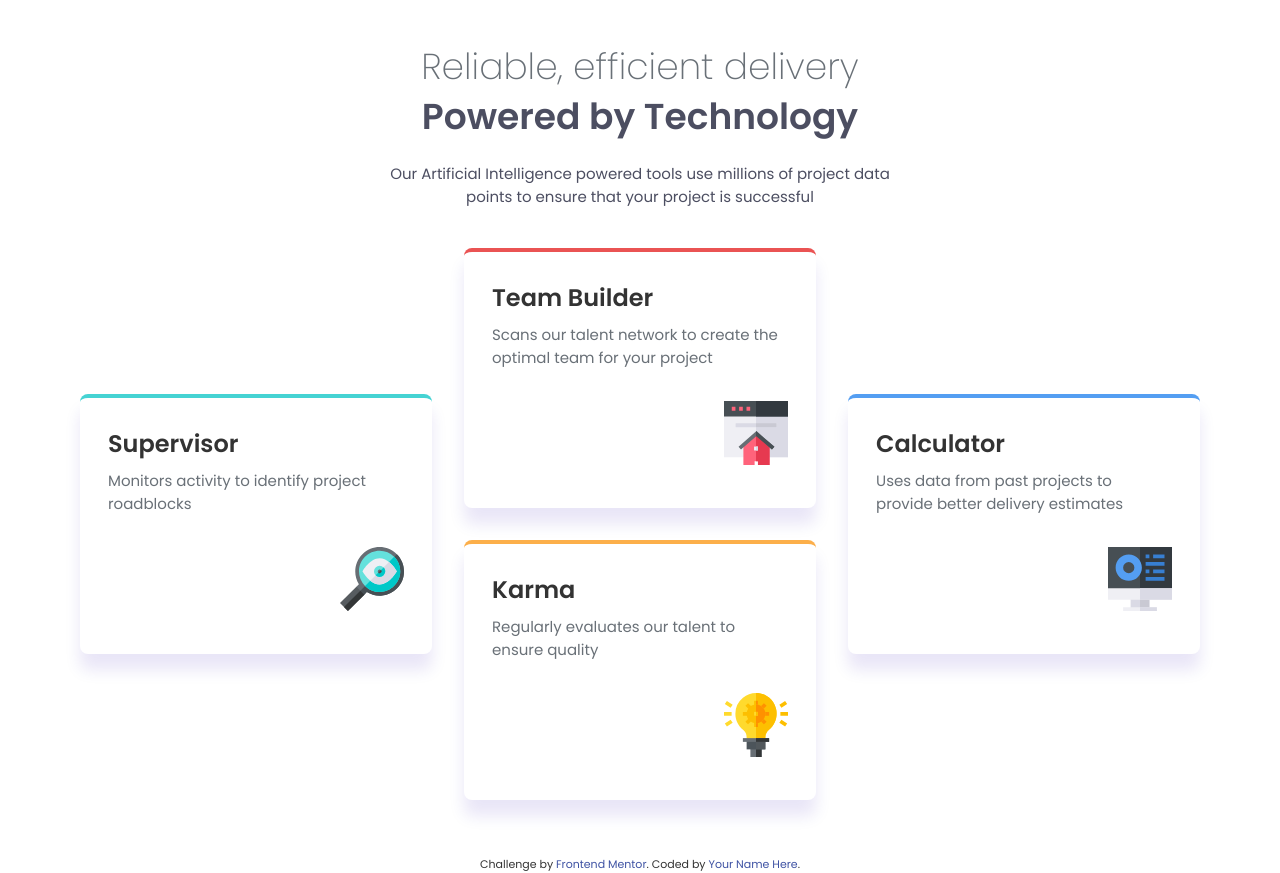
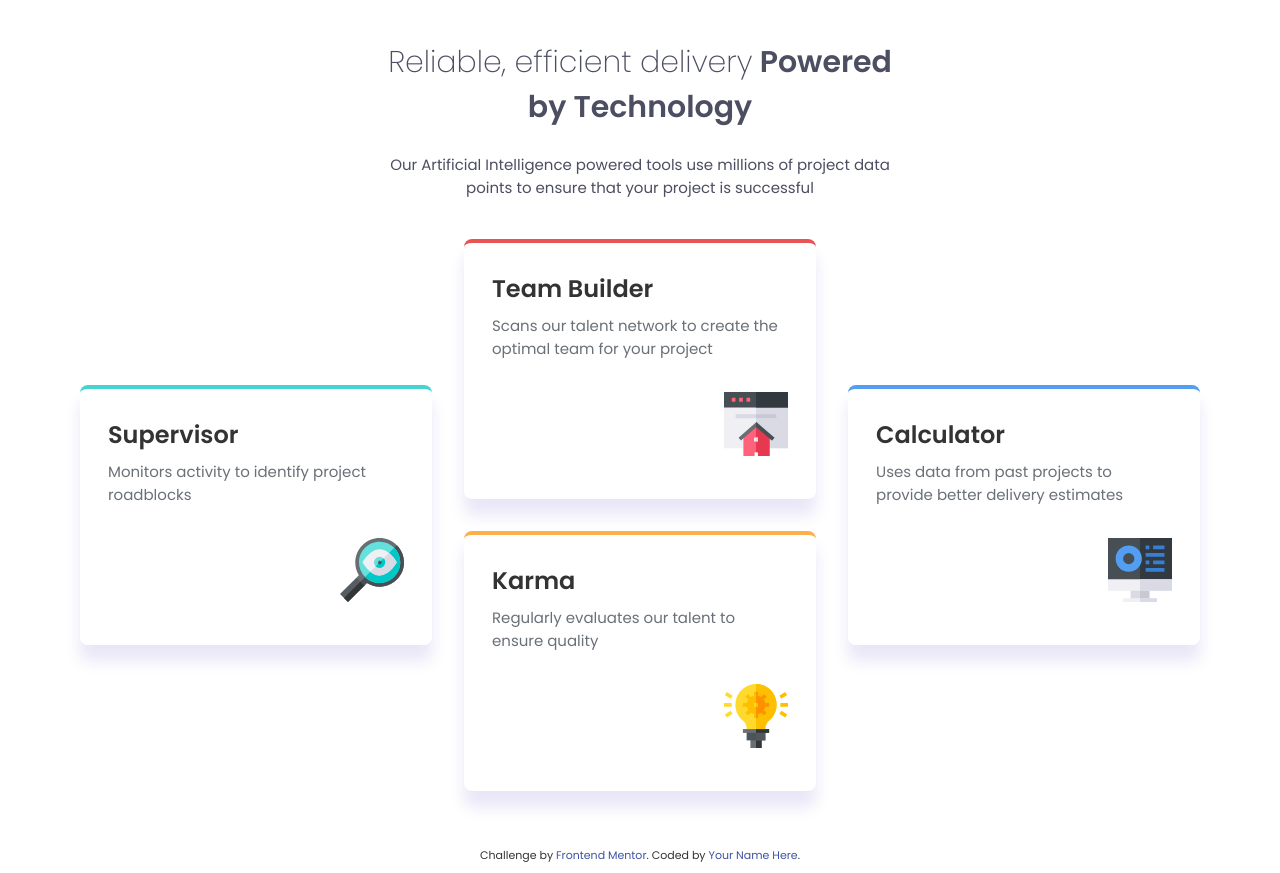
Before and after one commit to JasonPBurke/four-card-feature-section, a plain HTML site: page index.html in a window 1280 px wide. Drawn offline with Linux system fonts and the light colour scheme.

Commit message:
converted h1  p tags to span

```diff
--- a/index.html
+++ b/index.html
@@ -34,8 +34,8 @@
   <body class="poppins-regular">
     <header>
       <h1>
-        <p class="poppins-extralight">Reliable, efficient delivery</p>
-        <p class="poppins-semibold">Powered by Technology</p>
+        <span class="poppins-extralight">Reliable, efficient delivery</span>
+        <span class="poppins-semibold">Powered by Technology</span>
       </h1>
       <p>
         Our Artificial Intelligence powered tools use millions of project data
```
